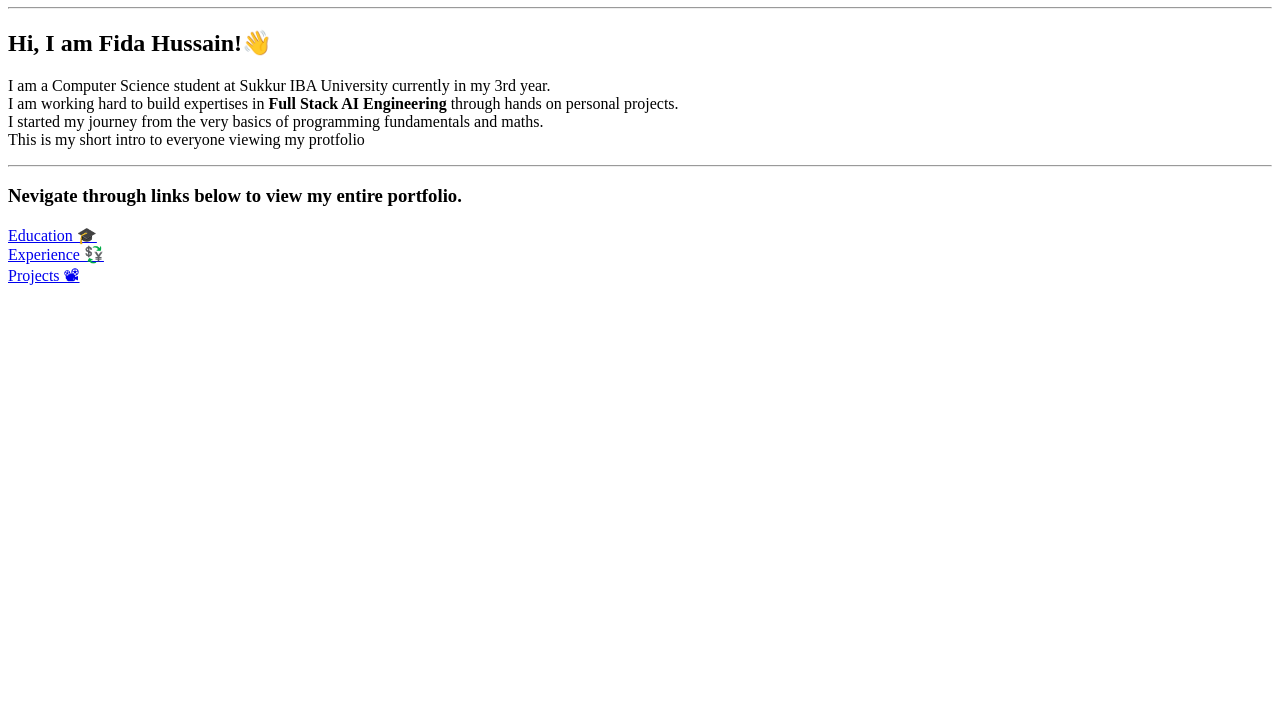
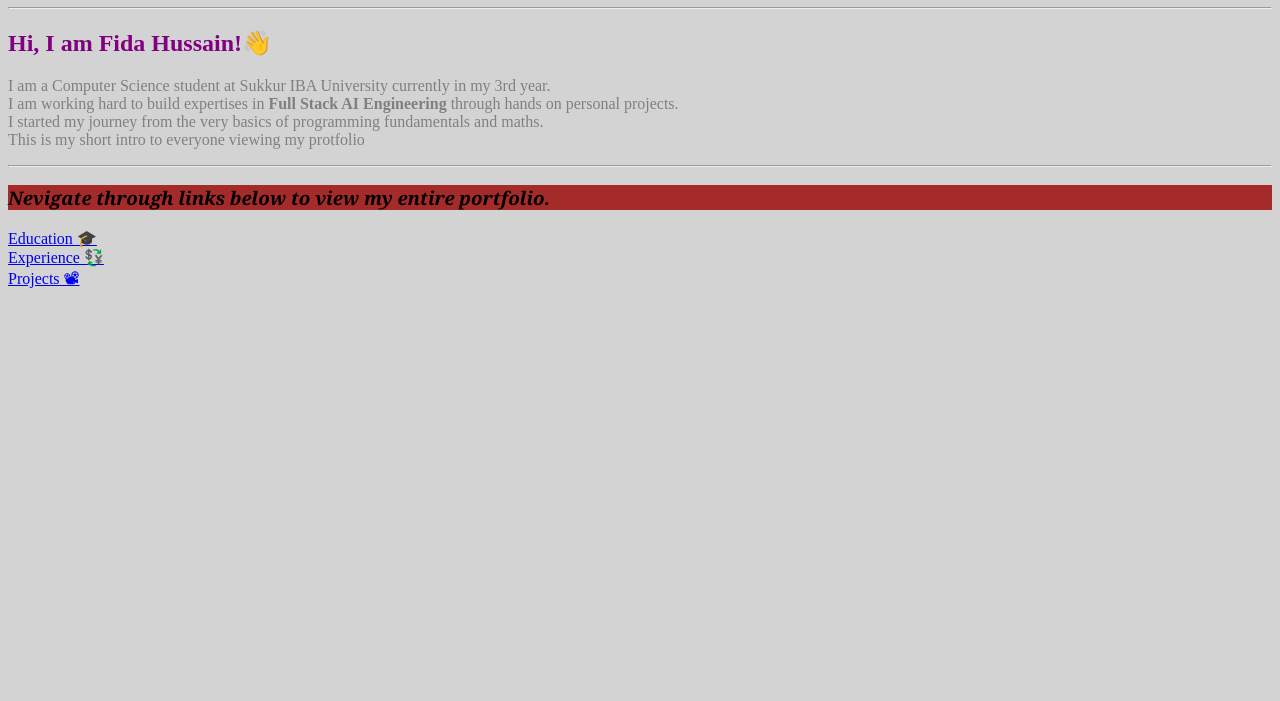
Before and after one commit to FidaHussainLarik/web-engineering-course-materil, a plain HTML site: page practice_exercises/home.html in a window 1280 px wide. Shown: the part 99-800 px from the top of the page. Drawn offline with Linux system fonts and the light colour scheme; files that its build step writes are made by us from their sources.

Commit message:
commit minor changes in CSS

```diff
--- a/practice_exercises/home.html
+++ b/practice_exercises/home.html
@@ -4,6 +4,8 @@
     <meta charset="UTF-8">
     <meta name="viewport" content="width=device-width, initial-scale=1.0">
     <title>Portfolio Website</title>
+    <link rel="stylesheet" href="styles.css">
+
 </head>
 <body>
 
@@ -19,7 +21,7 @@
 
 
     <hr>
-    <h3>Nevigate through links below to view my entire portfolio.</h3>
+    <h3 class="card">Nevigate through links below to view my entire portfolio.</h3>
     <a href="education.html">Education 🎓</a>
     <br>
     <a href="experience.html">Experience 💱</a>
--- a/week_03/styles.css
+++ b/week_03/styles.css
@@ -31,3 +31,12 @@ body {
 #Main-Heading {
     color: black;
 }
+
+
+
+.card {
+    background-color: brown;
+    font-style: italic;
+    font-family: Georgia, 'Times New Roman', Times, serif;
+
+}
```
Also changed, not shown: week_03/css_practice.html (+1 -1 lines).
